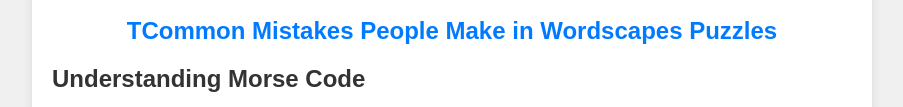
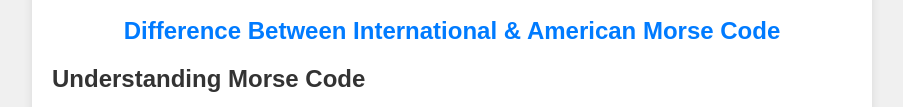
Before and after one commit to alexpaynesays/morse-code, a plain HTML site: page index.html in a window 1280 px wide. Shown: the part 614-721 px from the top of the page, without its empty margins (188-1091 px from the left). Drawn offline with Linux system fonts and the light colour scheme.

Commit message:
Update index.html

```diff
--- a/index.html
+++ b/index.html
@@ -67,7 +67,7 @@
 <div style="text-align: center;">
 <img src="https://morsecodeconverter.net/wp-content/uploads/2024/05/How-to-Read-Morse-Code-5.webp" alt="morse-code.webp" style="max-width: 100%; height: auto;">
 
-<h2><a href="https://morsecode-converter.w3spaces.com/">TCommon Mistakes People Make in Wordscapes Puzzles</a></h2>
+<h2><a href="https://morsecode-converter.w3spaces.com/">Difference Between International & American Morse Code</a></h2>
 
 </div>
 
```
